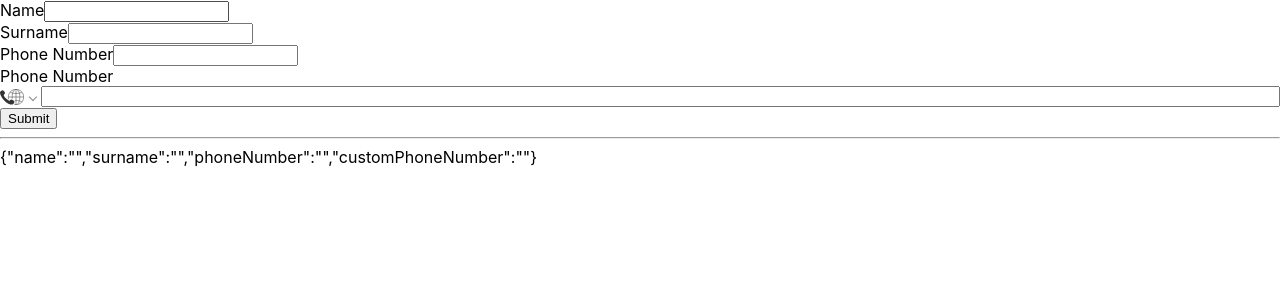
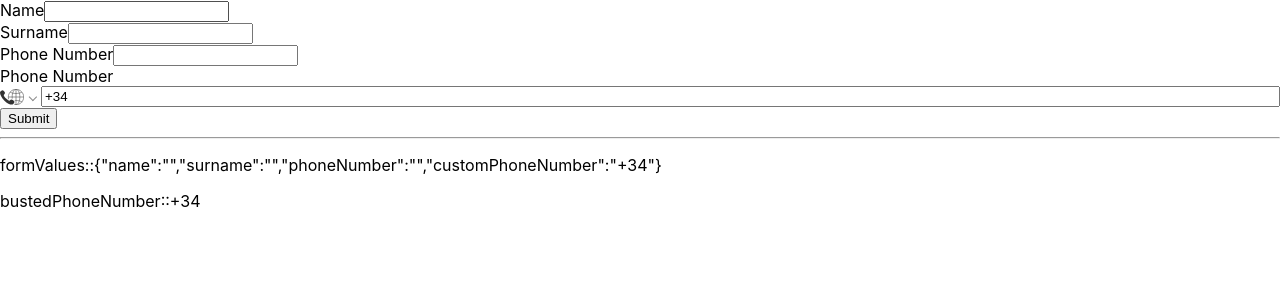
Before and after one commit to ddfilipov/phone-number-react, a React (Create React App) app: page / in a window 1280 px wide. Shown: the top 300 px of the page. Built offline with nearby package versions, Linux system fonts and the light colour scheme.

Commit message:
created a new interface

```diff
--- a/src/components/Form.tsx
+++ b/src/components/Form.tsx
@@ -1,6 +1,15 @@
 import { ChangeEvent, FC, FormEvent, useEffect, useState } from "react";
-import PhoneNumber from "react-phone-number-input";
+import PhoneNumber, { Value } from "react-phone-number-input";
 import "react-phone-number-input/style.css";
+
+interface ITargetLite {
+    name: string;
+    value: Value;
+}
+
+interface IEventLite {
+    target: ITargetLite;
+}
 
 interface IFormValues {
     name: string;
@@ -14,16 +23,17 @@ export const Form: FC = () => {
         name: "",
         surname: "",
         phoneNumber: "",
-        customPhoneNumber: "",
+        customPhoneNumber: "+34",
     };
     const [formValues, setFormValues] = useState<IFormValues>(initialState);
+    const [bustedPhoneNumber, setBustedPhoneNumber] = useState<Value>(initialState.customPhoneNumber);
 
     const handleSubmit = (event: FormEvent<HTMLFormElement>) => {
         event.preventDefault();
     };
 
-    const onChangeValue = (event: ChangeEvent<HTMLInputElement>) => {
-        console.log("I'm changing!! ", event.target.name);
+    const onChangeValue = (event: ChangeEvent<HTMLInputElement> | IEventLite) => {
+        console.log(event.target.name, "is changing!! ");
         // setFormValues({...formValues,[event.target.name: event.target.value]})
         setFormValues({ ...formValues, [event.target.name]: event.target.value });
     };
@@ -40,15 +50,22 @@ export const Form: FC = () => {
             </div>
             <div>
                 <label htmlFor="phoneNumber">Phone Number</label>
-                <input id="phoneNumber" name="phoneNumber" type="text" onChange={onChangeValue} />
+                <input id="phoneNumber" name="phoneNumber" type="text" onChange={(e) => onChangeValue(e)} />
             </div>
             <div>
                 <label htmlFor="phoneNumber">Phone Number</label>
-                <PhoneNumber value={formValues.customPhoneNumber} onChange={() => {}} />
+                {/* <PhoneNumber value={bustedPhoneNumber} onChange={setBustedPhoneNumber as any} /> */}
+                <PhoneNumber
+                    value={bustedPhoneNumber}
+                    onChange={(e) => {
+                        onChangeValue({ target: { name: "customPhoneNumber", value: e } } as IEventLite);
+                    }}
+                />
             </div>
             <button type="submit">Submit</button>
             <hr />
-            {JSON.stringify(formValues)}
+            <p>formValues::{JSON.stringify(formValues)}</p>
+            <p>bustedPhoneNumber::{bustedPhoneNumber}</p>
         </form>
     );
 };
```
